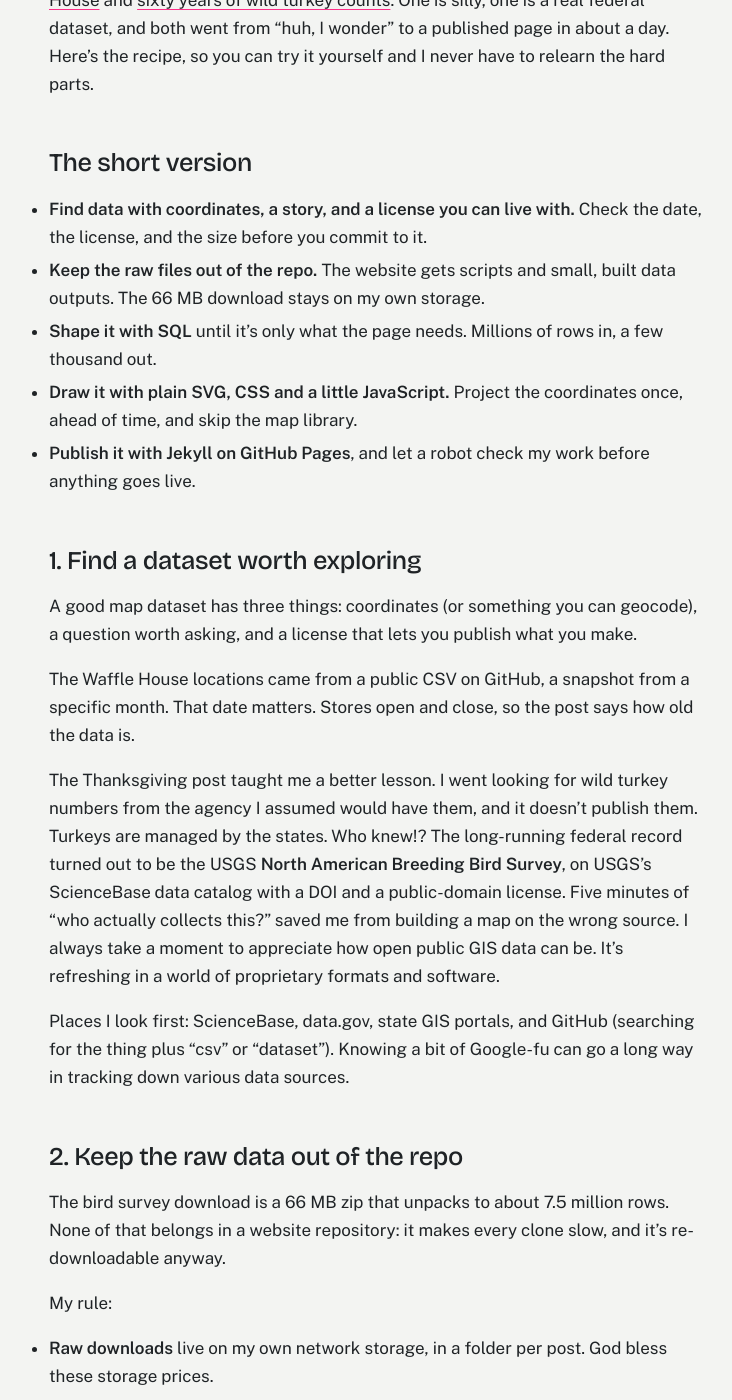
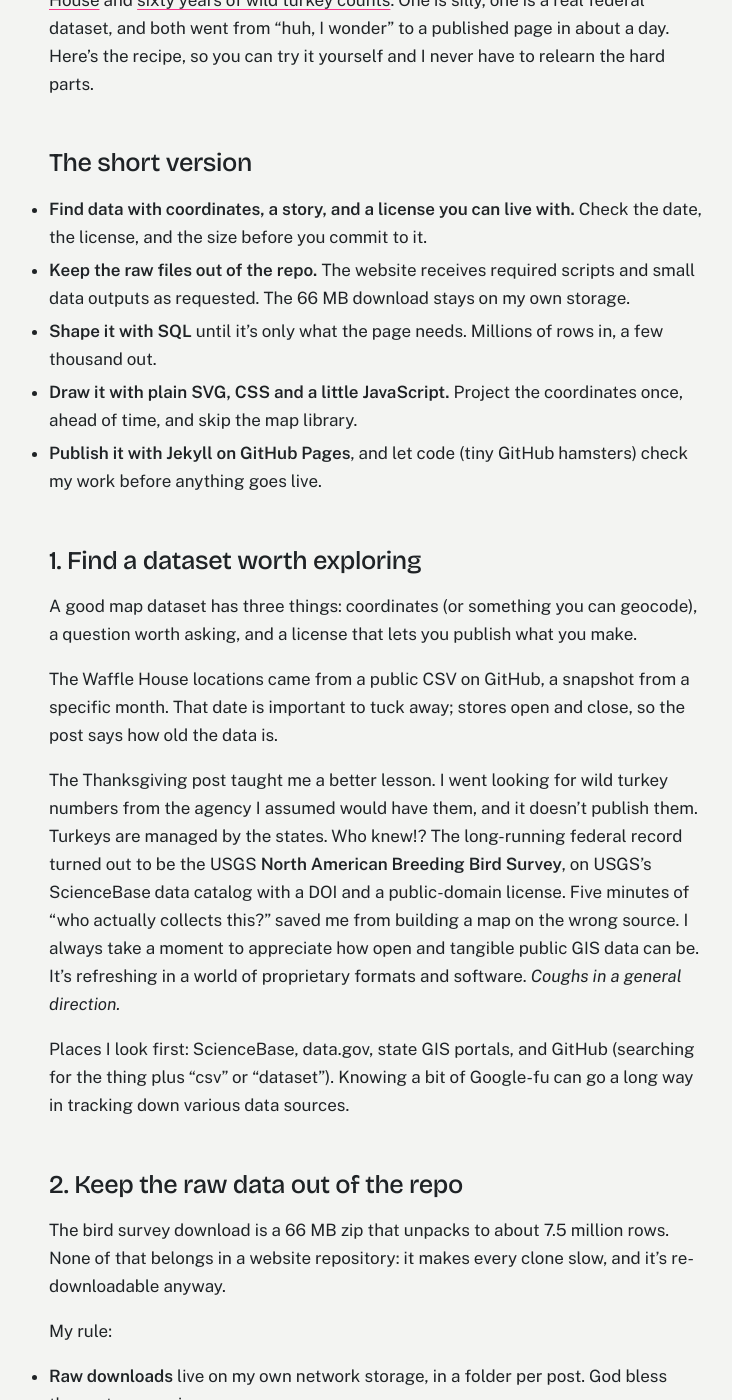
Before and after one commit to fiftyshadesofgrading/Homepage, a Jekyll site: the page built from _posts/2026-11-28-from-data-set-to-web-page.md, in a window 1280 px wide and 1400 px high, scrolled down 442 px. Shown: the whole window, without its empty margins (263-995 px from the left). Built offline with Jekyll 4.4.1, drawn with Linux system fonts in a browser that asks for light colours; some of the changed text lies outside the part shown.

Commit message:
Refine content for clarity and readability
Updated phrasing for clarity and improved readability in the markdown file, including changes to data handling and editing processes.

```diff
--- a/_posts/2026-11-28-from-data-set-to-web-page.md
+++ b/_posts/2026-11-28-from-data-set-to-web-page.md
@@ -12,18 +12,18 @@ The first two data posts on this blog were a [live temperature map of every Waff
 ## The short version
 
 - **Find data with coordinates, a story, and a license you can live with.** Check the date, the license, and the size before you commit to it.
-- **Keep the raw files out of the repo.** The website gets scripts and small, built data outputs. The 66 MB download stays on my own storage.
+- **Keep the raw files out of the repo.** The website receives required scripts and small data outputs as requested. The 66 MB download stays on my own storage.
 - **Shape it with SQL** until it's only what the page needs. Millions of rows in, a few thousand out.
 - **Draw it with plain SVG, CSS and a little JavaScript.** Project the coordinates once, ahead of time, and skip the map library.
-- **Publish it with Jekyll on GitHub Pages**, and let a robot check my work before anything goes live.
+- **Publish it with Jekyll on GitHub Pages**, and let code (tiny GitHub hamsters) check my work before anything goes live.
 
 ## 1. Find a dataset worth exploring
 
 A good map dataset has three things: coordinates (or something you can geocode), a question worth asking, and a license that lets you publish what you make.
 
-The Waffle House locations came from a public CSV on GitHub, a snapshot from a specific month. That date matters. Stores open and close, so the post says how old the data is.
+The Waffle House locations came from a public CSV on GitHub, a snapshot from a specific month. That date is important to tuck away; stores open and close, so the post says how old the data is.
 
-The Thanksgiving post taught me a better lesson. I went looking for wild turkey numbers from the agency I assumed would have them, and it doesn't publish them. Turkeys are managed by the states. Who knew!? The long-running federal record turned out to be the USGS **North American Breeding Bird Survey**, on USGS's ScienceBase data catalog with a DOI and a public-domain license. Five minutes of "who actually collects this?" saved me from building a map on the wrong source. I always take a moment to appreciate how open public GIS data can be. It's refreshing in a world of proprietary formats and software.
+The Thanksgiving post taught me a better lesson. I went looking for wild turkey numbers from the agency I assumed would have them, and it doesn't publish them. Turkeys are managed by the states. Who knew!? The long-running federal record turned out to be the USGS **North American Breeding Bird Survey**, on USGS's ScienceBase data catalog with a DOI and a public-domain license. Five minutes of "who actually collects this?" saved me from building a map on the wrong source. I always take a moment to appreciate how open and tangible public GIS data can be. It's refreshing in a world of proprietary formats and software. _Coughs in a general direction._
 
 Places I look first: ScienceBase, data.gov, state GIS portals, and GitHub (searching for the thing plus "csv" or "dataset"). Knowing a bit of Google-fu can go a long way in tracking down various data sources.
 
@@ -43,7 +43,7 @@ For the Thanksgiving post I loaded everything into PostgreSQL with PostGIS, the
 
 1. **File encoding.** The routes file wasn't UTF-8, and the first load died on an accented character in a route name. Adding `ENCODING 'LATIN1'` to the `\copy` fixed it. When a CSV load fails on a "weird byte", check the encoding before anything else. This one gave me flashbacks: on a Civil 3D add-on I helped build, French accents were a constant test, and an unexpected é could choke the whole system.
 2. **Missing rows mean zero.** The count files only list species that *were* seen. A survey with no turkeys has no turkey row at all. (Yes, this is how I spend my weekends now.) Average only the rows you have and every route looks like it had turkeys. The fix is to build the list of every survey run first, then left-join the turkey counts onto it and fill the gaps with `COALESCE(..., 0)`.
-3. **Let geometry answer lookup questions.** The survey uses its own state codes. Instead of hunting for a lookup table, I loaded state outlines and asked which polygon each route's start point falls inside (`ST_Intersects`). A dozen coastal routes started just outside the simplified shoreline, so they get the nearest state with PostGIS's `<->` distance operator. These are the moments that make you rethink the data.
+3. **Let geometry answer lookup questions.** The survey uses its own state codes. Instead of hunting for a lookup table, I loaded state outlines and asked which polygon each route's start point falls inside (`ST_Intersects`). A dozen coastal routes started just outside the simplified shoreline, so they get the nearest state with PostGIS's `<->` distance operator. These are the moments that make you rethink the data and respect GIS and PostGIS even more.
 
 The last step in SQL is the important one: summarize down to exactly what the page shows. Yearly percentages, a value per route per decade, and a then-vs-now table per state. The browser never sees 7.5 million rows.
 
@@ -65,8 +65,8 @@ The site is Jekyll on GitHub Pages, built by a GitHub Action every time somethin
 
 - **Posts are Markdown** with a short settings block on top (title, date, published, tags). Data posts carry their figure as HTML.
 - **Drafts are `published: false`.** They're in the repo, but the site skips them.
-- **I edit in the browser.** I move between machines and user accounts a lot, and keeping local copies in sync was a mess. GitHub is the one copy now. I write in a web editor or press `.` on the repo for a full code editor, and the site rebuilds in a minute or two.
-- **A robot proofreads.** I mark unfinished bits with `TK` (old newspaper shorthand for "to come"). A check in the build refuses to publish any post that still has one.
+- **I edit in the browser.** I move between machines and user accounts a lot, and keeping local copies in sync was a mess. GitHub is the one copy now. I write in a web editor or hit `.` on the repo for a full code editor, and the site rebuilds in a minute or two.
+- **Coding proofreads.** I mark unfinished bits with `TK` (old newspaper shorthand for "to come"). A check in the build refuses to publish any post that still has one, along with publish date checks.
 
 One thing changed after launch. The Waffle House page first asked the weather service for every temperature straight from each visitor's browser. That's about 780 location lookups per visit, more than the free tier allows in a minute, so a single page view could blow the limit. Now the build fetches temperatures every three hours and the page reads one small file. Fresh enough, and one set of lookups no matter how many people visit.
 
```
Also changed, not shown: other parts of _posts/2026-11-28-from-data-set-to-web-page.md (+3 -3 lines).
